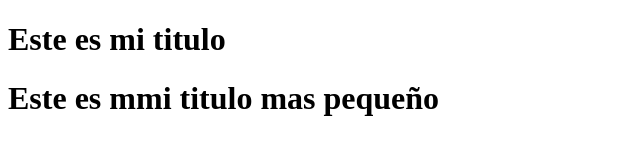
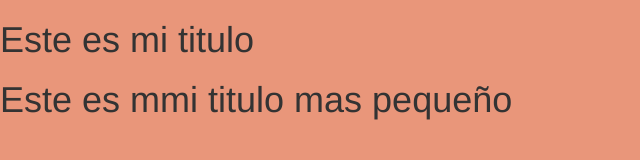
Before and after one commit to Mikusss1/Pagina, a plain HTML site: page pagina1/index.html in a window 1280 px wide. Shown: the whole page, without its empty margins (0-640 px from the left). Drawn offline with nearby package versions, Linux system fonts and the light colour scheme.

Commit message:
03 de febrero 2023

```diff
--- a/pagina1/index.html
+++ b/pagina1/index.html
@@ -1,6 +1,13 @@
 <!DOCTYPE html>
 <html>
 <head>
+	<link rel="stylesheet" href="style.css">
+	<script src="https://ajax.googleapis.com/ajax/libs/jquery/1.11.2/jquery.min.js"></script>
+    <link rel="stylesheet" href="https://maxcdn.bootstrapcdn.com/bootstrap/3.3.1/css/bootstrap.min.css">
+    <link rel="stylesheet" href="https://maxcdn.bootstrapcdn.com/bootstrap/3.3.1/css/bootstrap-theme.min.css">
+    <script src="https://maxcdn.bootstrapcdn.com/bootstrap/3.3.1/js/bootstrap.min.js"></script>
+    <link rel="stylesheet" type="text/css" href="style.css">
+
 	<title>Pagina</title>
 </head>
 <body>
```
